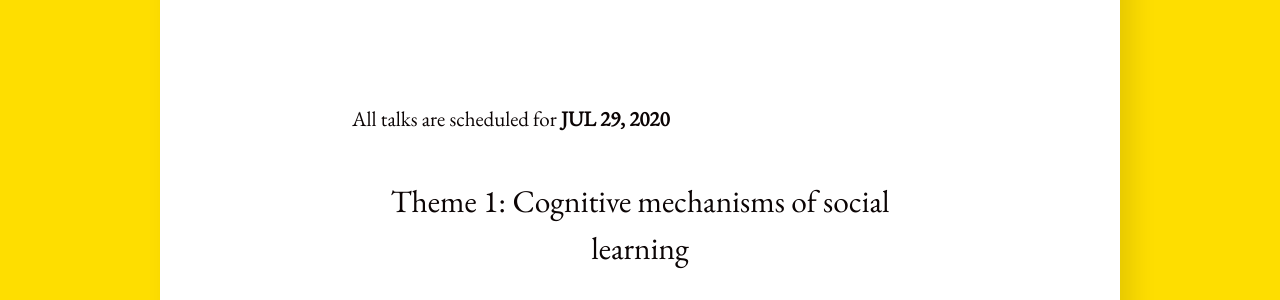
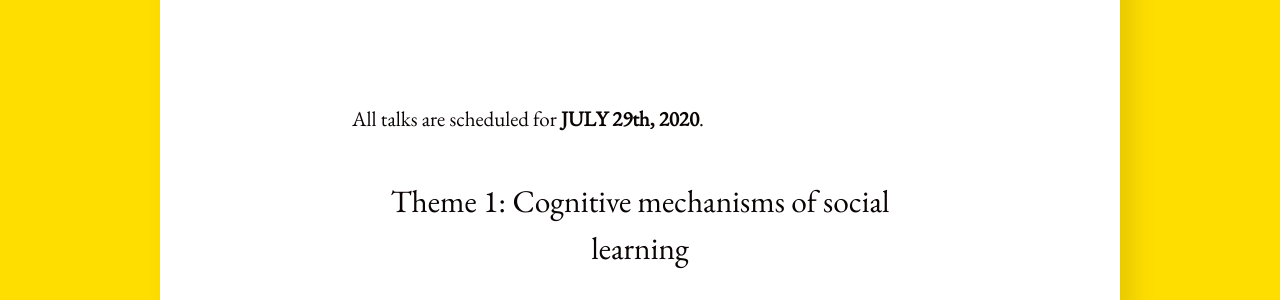
Before and after one commit to cognitioncollectivesandculture/cognitioncollectivesandculture.github.io, a Jekyll site: the page built from schedule.md, in a window 1280 px wide and 900 px high. Shown: the part 401-701 px from the top of the window. Built offline with Jekyll 4.4.1, drawn with Linux system fonts in a browser that asks for light colours.

Commit message:
small tweak to schedule

```diff
--- a/schedule.md
+++ b/schedule.md
@@ -4,7 +4,7 @@ title: Schedule
 comments: false
 ---
 
-All talks are scheduled for **JUL 29, 2020**
+All talks are scheduled for **JULY 29th, 2020**.
 
 ### Theme 1: Cognitive mechanisms of social learning
 
@@ -24,7 +24,7 @@ All talks are scheduled for **JUL 29, 2020**
 |------------------	|--------------------------------------------------------------------------------------------------------------------------------------------------------------------------	|-----------	|
 | Robert Goldstone 	| [Studying emergent group behavior from a complex systems](https://cognitioncollectivesandculture.github.io/theme2/2020/07/29/RobGoldstone.html) perspective                                                                                                      	| 11:00 EDT 	|
 | Seth Frey        	| [Using large social datasets from games, sports, and online communities to link macro-scale system outcomes to social reasoning and interaction mechanisms of individuals](https://cognitioncollectivesandculture.github.io/theme2/2020/07/29/SethFrey.html) 	| 11:20 EDT 	|
-| Lunch Break      	|                                                                                                                                                                          	|           	|
+|      	| Lunch Break                                                                                                                                                                        	|           	|
 | Amy Perfors      	| [Trust and the emergence of “echo chambers” in populations of Bayesian](https://cognitioncollectivesandculture.github.io/theme2/2020/07/29/AmyPerfors.html) agents                                                                                             	| 13:00 EDT 	|
 | Sholei Croom     	| [Integrating structural power and historical contingency into computational frameworks of social](https://cognitioncollectivesandculture.github.io/theme2/2020/07/29/SholeiCroom.html) behavior                                                                 	| 13:20 EDT 	|
 
```
